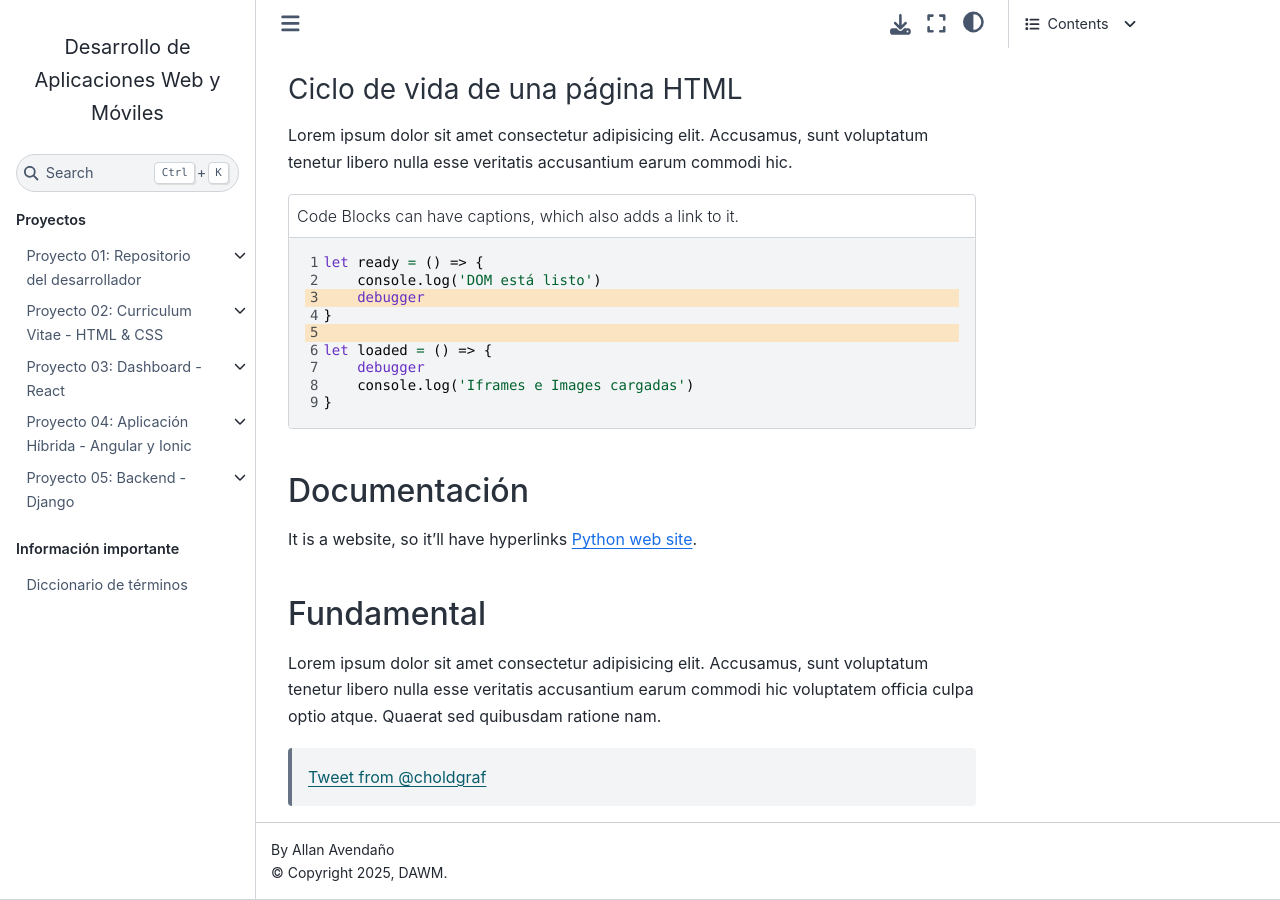
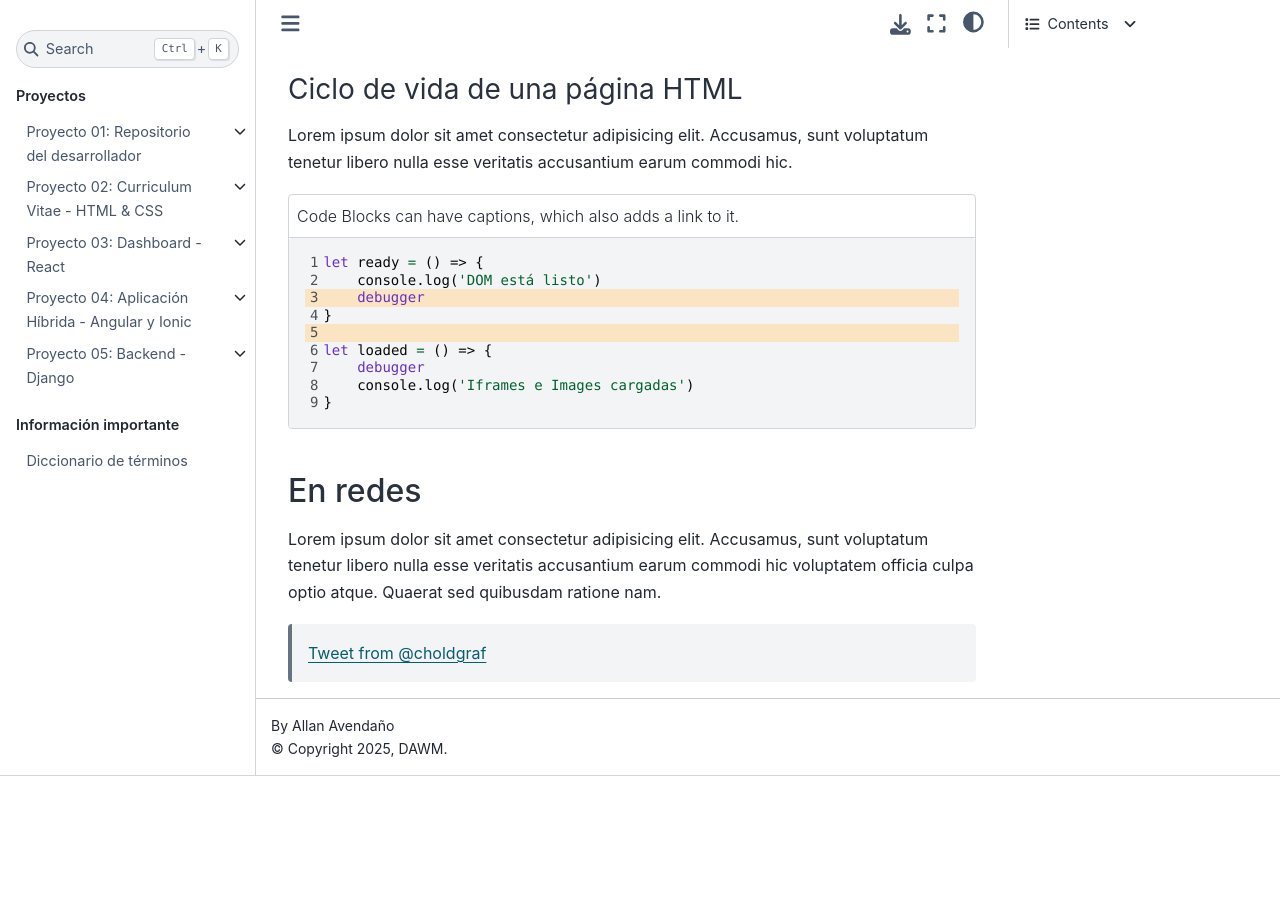
Before and after one commit to DAWMFIEC/DAWM-AI, a Sphinx documentation site: the page built from docs/source/plantillas/guia.rst, in a window 1280 px wide and 900 px high, scrolled down 850 px. Built offline with Sphinx 7.4.7 and the Sphinx Book theme 1.1.4, drawn with Linux system fonts in a browser that asks for light colours; pages that are not in the unit, such as notebooks, are missing from menus; after the commit the page ends 1626 px from its top, so only the background shows below that.

Commit message:
En redes

```diff
--- a/docs/source/plantillas/guia.rst
+++ b/docs/source/plantillas/guia.rst
@@ -73,12 +73,8 @@ voluptatum tenetur libero nulla esse veritatis accusantium earum commodi hic.
             console.log('Iframes e Images cargadas')
         }
 
-Documentación
-=============
 
-It is a website, so it'll have hyperlinks `Python web site <http://www.python.org>`_.
-
-Fundamental
+En redes
 ===========
 
 Lorem ipsum dolor sit amet consectetur adipisicing elit. Accusamus, sunt voluptatum tenetur libero nulla esse veritatis accusantium earum commodi hic voluptatem officia culpa optio atque. Quaerat sed quibusdam ratione nam.
```
